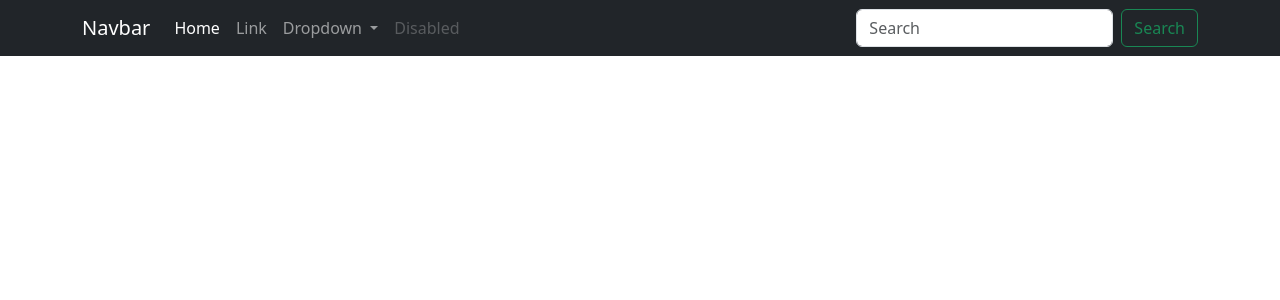
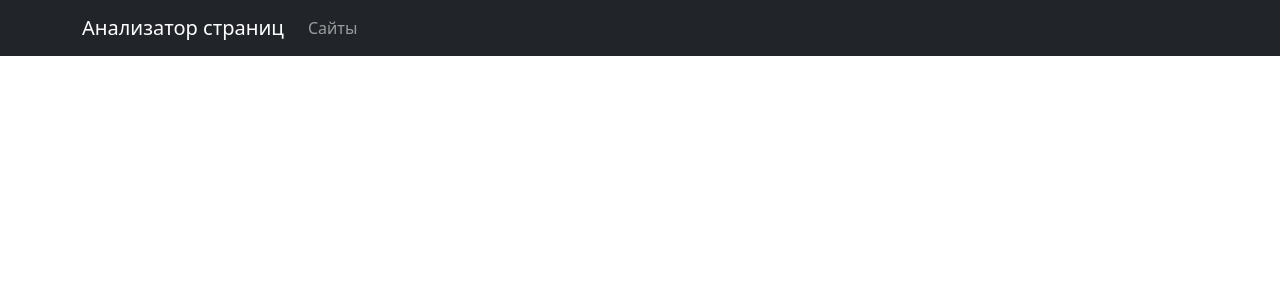
Before and after one commit to Elenlith/python-project-83, a Flask app: page / in a window 1280 px wide. Shown: the top 300 px of the page. Run offline with Flask 2, Linux system fonts and the light colour scheme; some libraries are stand-ins or nearby versions.

Commit message:
update navbar in index.html

```diff
--- a/page_analyzer/templates/index.html
+++ b/page_analyzer/templates/index.html
@@ -10,38 +10,17 @@
   <body>
     <nav class="navbar navbar-expand-lg navbar-dark bg-dark">
       <div class="container">
-        <a class="navbar-brand" href="#">Navbar</a>
+        <a class="navbar-brand" href="#">Анализатор страниц</a>
         <button class="navbar-toggler" type="button" data-bs-toggle="collapse" data-bs-target="#navbarSupportedContent" aria-controls="navbarSupportedContent" aria-expanded="false" aria-label="Toggle navigation">
           <span class="navbar-toggler-icon"></span>
         </button>
         <div class="collapse navbar-collapse" id="navbarSupportedContent">
           <ul class="navbar-nav me-auto mb-2 mb-lg-0">
             <li class="nav-item">
-              <a class="nav-link active" aria-current="page" href="#">Home</a>
+              <a class="nav-link" href="#">Сайты</a>
             </li>
-            <li class="nav-item">
-              <a class="nav-link" href="#">Link</a>
-            </li>
-            <li class="nav-item dropdown">
-              <a class="nav-link dropdown-toggle" href="#" id="navbarDropdown" role="button" data-bs-toggle="dropdown" aria-expanded="false">
-                Dropdown
-              </a>
-              <ul class="dropdown-menu" aria-labelledby="navbarDropdown">
-                <li><a class="dropdown-item" href="#">Action</a></li>
-                <li><a class="dropdown-item" href="#">Another action</a></li>
-                <li><hr class="dropdown-divider"></li>
-                <li><a class="dropdown-item" href="#">Something else here</a></li>
-              </ul>
-            </li>
-            <li class="nav-item">
-              <a class="nav-link disabled">Disabled</a>
-            </li>
-          </ul>
-          <form class="d-flex" role="search">
-            <input class="form-control me-2" type="search" placeholder="Search" aria-label="Search">
-            <button class="btn btn-outline-success" type="submit">Search</button>
-          </form>
-        </div>
+           </ul>
+          </div>
       </div>
     </nav>
     <script src="https://cdn.jsdelivr.net/npm/bootstrap@5.3.0-alpha2/dist/js/bootstrap.bundle.min.js" integrity="sha384-qKXV1j0HvMUeCBQ+QVp7JcfGl760yU08IQ+GpUo5hlbpg51QRiuqHAJz8+BrxE/N" crossorigin="anonymous"></script>
```
